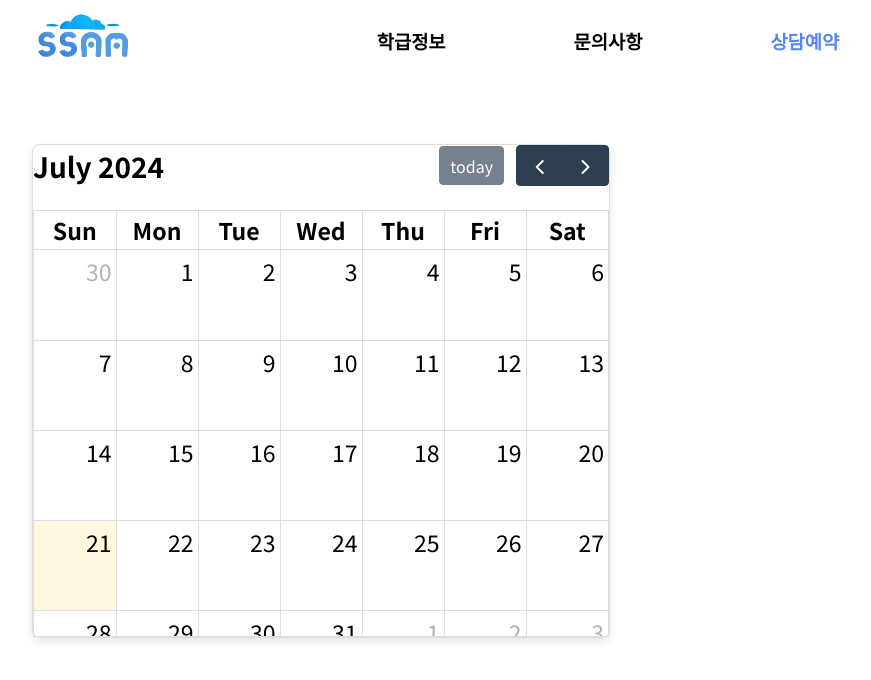
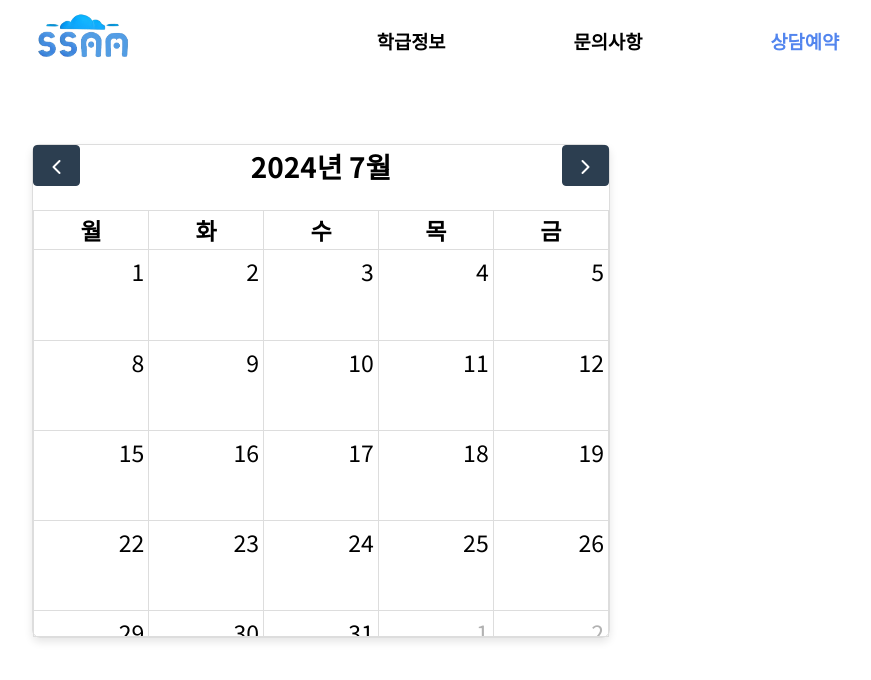
Before and after one commit to JangHyoSeong/SSAM, a React (Vite) app in the folder FE/Frontend/: page /teacherappointment in a window 1280 px wide. Shown: the top 680 px of the page, without its empty margins (32-903 px from the left). Built offline with nearby package versions, Linux system fonts and the light colour scheme; a web font is replaced by a local one.

Commit message:
refactor: update calendar

```diff
--- a/FE/Frontend/src/teacher/appointment/TeacherCalendar.jsx
+++ b/FE/Frontend/src/teacher/appointment/TeacherCalendar.jsx
@@ -1,6 +1,7 @@
 import FullCalendar from "@fullcalendar/react";
 import dayGridPlugin from "@fullcalendar/daygrid";
 import interactionPlugin from "@fullcalendar/interaction";
+import koLocale from "@fullcalendar/core/locales/ko";
 import styles from "./TeacherCalendar.module.scss";
 
 const TeacherCalendar = () => {
@@ -19,16 +20,33 @@ const TeacherCalendar = () => {
     }
   };
 
+  const renderTitle = (date) => {
+    const year = date.getFullYear();
+    const month = date.getMonth() + 1; // getMonth() is zero-based
+    return `${year}년 ${month}월`;
+  };
+
   return (
-    <div
-      // className={`${styles.calendarContainer} ${styles.calendarContainer.fc}`}
-      className={styles.calendarContainer}
-    >
+    <div className={styles.calendarContainer}>
       <FullCalendar
         plugins={[dayGridPlugin, interactionPlugin]}
         initialView="dayGridMonth"
         selectable={true}
         select={handleDateSelect}
+        weekends={false}
+        headerToolbar={{
+          left: "prev",
+          center: "title",
+          right: "next",
+        }}
+        // footerToolbar={{
+        //   left: "",
+        //   center: "",
+        //   right: "dayGridMonth dayGridWeek,dayGridDay",
+        // }}
+        locale={koLocale} // 로케일을 한국어로 설정
+        titleContent={(arg) => <span>{renderTitle(arg.date)}</span>} // 사용자 정의 제목 렌더링
+        dayCellContent={(arg) => arg.dayNumberText.replace("일", "")} // 날짜 셀에서 '일' 제거
       />
     </div>
   );
--- a/FE/Frontend/src/teacher/appointment/TeacherCalendar.module.scss
+++ b/FE/Frontend/src/teacher/appointment/TeacherCalendar.module.scss
@@ -11,7 +11,7 @@
     }
 
     &-day-header {
-      color: #333; /* 요일 헤더 색상 설정 */
+      color: #dce7fc; /* 요일 헤더 색상 설정 */
     }
 
     &-daygrid-day-number {
```
